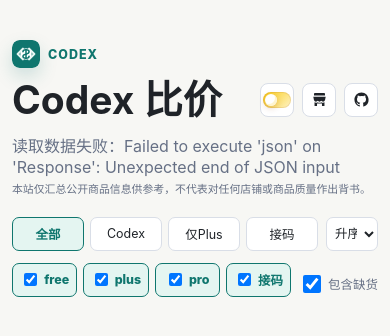
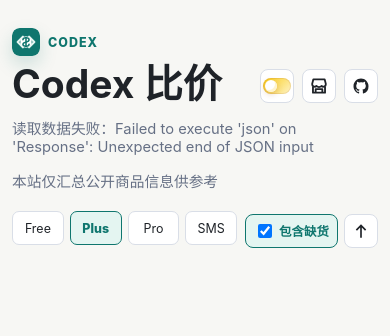
Before and after one commit to GHSaiMo/codex-price-compare, a website: page index.html in a window 390 px wide. Drawn offline with Linux system fonts and the light colour scheme.

Commit message:
Polish UI and add MIT license

```diff
--- a/app.js
+++ b/app.js
@@ -2,50 +2,20 @@ const productList = document.querySelector("#productList");
 const summary = document.querySelector("#summary");
 const stats = document.querySelector("#stats");
 const emptyState = document.querySelector("#emptyState");
-const sortSelect = document.querySelector("#sortSelect");
+const sortButton = document.querySelector("#sortButton");
 const includeOutOfStock = document.querySelector("#includeOutOfStock");
 const backToTop = document.querySelector("#backToTop");
-const themeToggle = document.querySelector("#themeToggle");
-const categoryButtons = [...document.querySelectorAll("[data-category]")];
-const subtypeCheckboxes = [...document.querySelectorAll('input[name="subtype"]')];
+const subtypeButtons = [...document.querySelectorAll("[data-subtype]")];
 
 const productsUrl = document.body.dataset.productsUrl || "data/products.json";
 const metaUrl = document.body.dataset.metaUrl || "data/meta.json";
 const DATA_RELOAD_INTERVAL_MS = 60 * 1000;
 const defaultSort = "price-asc";
 const visibleSubtypeValues = ["free", "plus", "pro", "codex_sms"];
-const categorySubtypeMap = {
-  all: visibleSubtypeValues,
-  codex: ["free", "plus", "pro"],
-  plus: ["plus"],
-  sms: ["codex_sms"],
-};
 
 let allProducts = [];
-let currentCategory = "all";
-sortSelect.value = defaultSort;
-
-function storedTheme() {
-  try {
-    return localStorage.getItem("color-theme");
-  } catch {
-    return null;
-  }
-}
-
-function saveTheme(theme) {
-  try {
-    localStorage.setItem("color-theme", theme);
-  } catch {
-    // Theme persistence is a convenience; the switch still works without storage.
-  }
-}
-
-function applyTheme(theme) {
-  document.body.dataset.theme = theme;
-  themeToggle.setAttribute("aria-pressed", String(theme === "dark"));
-  themeToggle.title = theme === "dark" ? "切换为淡色系" : "切换为黑色系";
-}
+let currentSort = defaultSort;
+let currentSubtype = "plus";
 
 function clearElement(element) {
   while (element.firstChild) {
@@ -70,45 +40,34 @@ function sortProducts(items) {
   const price = (item) => (typeof item.price === "number" ? item.price : Number.POSITIVE_INFINITY);
 
   return [...items].sort((a, b) => {
-    const priceDiff = sortSelect.value === "price-desc" ? price(b) - price(a) : price(a) - price(b);
+    const priceDiff = currentSort === "price-desc" ? price(b) - price(a) : price(a) - price(b);
     if (priceDiff !== 0) return priceDiff;
     return (stockRank[a.stockStatus] ?? 1) - (stockRank[b.stockStatus] ?? 1);
   });
 }
 
 function filterProducts() {
-  const selectedSubtypes = new Set(
-    subtypeCheckboxes.filter((checkbox) => checkbox.checked).map((checkbox) => checkbox.value),
-  );
-
   return allProducts.filter((item) => {
     if (!visibleSubtypeValues.includes(item.subtype)) return false;
-    if (!selectedSubtypes.has(item.subtype)) return false;
+    if (item.subtype !== currentSubtype) return false;
     if (!includeOutOfStock.checked && item.stockStatus === "out_of_stock") return false;
     return true;
   });
 }
 
-function setSubtypeSelection(values) {
-  const selected = new Set(values);
-  for (const checkbox of subtypeCheckboxes) {
-    checkbox.checked = selected.has(checkbox.value);
+function syncSubtypeButtons() {
+  for (const button of subtypeButtons) {
+    const isActive = button.dataset.subtype === currentSubtype;
+    button.classList.toggle("is-active", isActive);
+    button.setAttribute("aria-pressed", String(isActive));
   }
 }
 
-function hasExactSubtypeSelection(values) {
-  const selected = subtypeCheckboxes.filter((checkbox) => checkbox.checked).map((checkbox) => checkbox.value);
-  return selected.length === values.length && values.every((value) => selected.includes(value));
-}
-
-function syncActiveCategory() {
-  const selected = subtypeCheckboxes.filter((checkbox) => checkbox.checked).map((checkbox) => checkbox.value).sort();
-  const activeCategory = Object.entries(categorySubtypeMap).find(([, values]) => {
-    return values.length === selected.length && values.every((value) => selected.includes(value));
-  })?.[0];
-
-  currentCategory = activeCategory || "custom";
-  categoryButtons.forEach((button) => button.classList.toggle("is-active", button.dataset.category === currentCategory));
+function syncSortButton() {
+  const isDesc = currentSort === "price-desc";
+  sortButton.classList.toggle("is-desc", isDesc);
+  sortButton.setAttribute("aria-label", isDesc ? "价格降序" : "价格升序");
+  sortButton.title = isDesc ? "价格降序" : "价格升序";
 }
 
 function createProductCard(item) {
@@ -186,29 +145,23 @@ async function loadData() {
   }
 }
 
-for (const button of categoryButtons) {
+for (const button of subtypeButtons) {
   button.addEventListener("click", () => {
-    const categoryValues = categorySubtypeMap[button.dataset.category] || visibleSubtypeValues;
-    if (hasExactSubtypeSelection(categoryValues)) {
-      setSubtypeSelection([]);
-    } else {
-      setSubtypeSelection(categoryValues);
-    }
-    syncActiveCategory();
+    currentSubtype = button.dataset.subtype;
+    syncSubtypeButtons();
     render({ animate: true });
   });
 }
 
-for (const control of [...subtypeCheckboxes, sortSelect, includeOutOfStock]) {
-  control.addEventListener("input", () => {
-    syncActiveCategory();
-    render({ animate: true });
-  });
-  control.addEventListener("change", () => {
-    syncActiveCategory();
-    render({ animate: true });
-  });
-}
+sortButton.addEventListener("click", () => {
+  currentSort = currentSort === "price-asc" ? "price-desc" : "price-asc";
+  syncSortButton();
+  render({ animate: true });
+});
+
+includeOutOfStock.addEventListener("change", () => {
+  render({ animate: true });
+});
 
 function syncBackToTop() {
   backToTop.classList.toggle("is-visible", window.scrollY > 360);
@@ -220,14 +173,8 @@ backToTop.addEventListener("click", () => {
 
 window.addEventListener("scroll", syncBackToTop, { passive: true });
 
-themeToggle.addEventListener("click", () => {
-  const nextTheme = document.body.dataset.theme === "dark" ? "light" : "dark";
-  applyTheme(nextTheme);
-  saveTheme(nextTheme);
-});
-
-applyTheme(storedTheme() === "dark" ? "dark" : "light");
-syncActiveCategory();
+syncSubtypeButtons();
+syncSortButton();
 syncBackToTop();
 loadData();
 setInterval(loadData, DATA_RELOAD_INTERVAL_MS);
--- a/index.html
+++ b/index.html
@@ -30,7 +30,7 @@
                   </button>
                   <a class="toolbar-link icon-button source-icon-link" href="sources.html" aria-label="店铺列表" title="店铺列表">
                     <svg aria-hidden="true" viewBox="0 0 24 24" focusable="false">
-                      <path d="M4.25 4A1.25 1.25 0 0 1 5.5 2.75h13A1.25 1.25 0 0 1 19.75 4v2.25H4.25V4Zm-1 4.25h17.5l-.92 4.58A3.05 3.05 0 0 1 16.95 15a3.2 3.2 0 0 1-2.45-1.14A3.2 3.2 0 0 1 12 15a3.2 3.2 0 0 1-2.5-1.14A3.2 3.2 0 0 1 7.05 15a3.05 3.05 0 0 1-2.88-2.17l-.92-4.58ZM5 15.95c.6.34 1.3.55 2.05.55.91 0 1.76-.29 2.45-.79.7.5 1.55.79 2.5.79.95 0 1.8-.29 2.5-.79.69.5 1.54.79 2.45.79.75 0 1.45-.21 2.05-.55V21H5v-5.05Zm3.5 1.55V21h7v-3.5h-7Z"></path>
+                      <path d="M3.75 9.75 5.25 4h13.5l1.5 5.75M4.75 13.25V20h14.5v-6.75M8 20v-4.25h8V20M3.75 9.75a3.15 3.15 0 0 0 5.3 2.25 3.85 3.85 0 0 0 5.9 0 3.15 3.15 0 0 0 5.3-2.25" fill="none" stroke="currentColor" stroke-linecap="round" stroke-linejoin="round" stroke-width="2.2"></path>
                     </svg>
                     <span class="sr-only">店铺列表</span>
                   </a>
@@ -44,47 +44,21 @@
               </div>
             </div>
           </div>
-          <p class="summary" id="summary">正在读取商品数据...</p>
-          <p class="disclaimer">本站仅汇总公开商品信息供参考，不代表对任何店铺或商品质量作出背书。</p>
+          <p class="summary meta-line">
+            <span id="summary">正在读取商品数据...</span>
+            <span>本站仅汇总公开商品信息供参考</span>
+          </p>
         </div>
       </header>
 
       <section class="toolbar" aria-label="商品筛选">
         <div class="content-column filter-panel">
-          <div class="toolbar-row toolbar-row-primary">
-            <div class="segment" role="tablist" aria-label="一级分类">
-              <button class="segment-button is-active" type="button" data-category="all">全部</button>
-              <button class="segment-button" type="button" data-category="codex">Codex</button>
-              <button class="segment-button" type="button" data-category="plus">仅Plus</button>
-              <button class="segment-button" type="button" data-category="sms">接码</button>
-            </div>
-            <label class="field sort-field">
-              <span class="sr-only">排序</span>
-              <select id="sortSelect">
-                <option value="price-asc">升序</option>
-                <option value="price-desc">降序</option>
-              </select>
-            </label>
-          </div>
-
-          <div class="toolbar-row toolbar-row-secondary">
-            <fieldset class="subtype-group">
-              <label class="checkbox-pill">
-                <input id="subtype-free" type="checkbox" name="subtype" value="free" checked>
-                <span>free</span>
-              </label>
-              <label class="checkbox-pill">
-                <input id="subtype-plus" type="checkbox" name="subtype" value="plus" checked>
-                <span>plus</span>
-              </label>
-              <label class="checkbox-pill">
-                <input id="subtype-pro" type="checkbox" name="subtype" value="pro" checked>
-                <span>pro</span>
-              </label>
-              <label class="checkbox-pill">
-                <input id="subtype-sms" type="checkbox" name="subtype" value="codex_sms" checked>
-                <span>接码</span>
-              </label>
+          <div class="toolbar-row toolbar-row-filters">
+            <fieldset class="subtype-group" aria-label="商品类型">
+              <button class="subtype-button" type="button" data-subtype="free" aria-pressed="false">Free</button>
+              <button class="subtype-button is-active" type="button" data-subtype="plus" aria-pressed="true">Plus</button>
+              <button class="subtype-button" type="button" data-subtype="pro" aria-pressed="false">Pro</button>
+              <button class="subtype-button" type="button" data-subtype="codex_sms" aria-pressed="false">SMS</button>
             </fieldset>
 
             <div class="filter-actions">
@@ -93,6 +67,11 @@
                   <input id="includeOutOfStock" type="checkbox" checked>
                   <span>包含缺货</span>
                 </label>
+                <button class="sort-button icon-button" id="sortButton" type="button" aria-label="价格升序" title="价格升序">
+                  <svg aria-hidden="true" viewBox="0 0 24 24" focusable="false">
+                    <path d="M12 4 5.75 10.25l1.42 1.42L11 7.83V20h2V7.83l3.83 3.84 1.42-1.42L12 4Z"></path>
+                  </svg>
+                </button>
               </div>
             </div>
           </div>
@@ -110,6 +89,7 @@
       </svg>
     </button>
 
+    <script src="theme.js"></script>
     <script src="app.js"></script>
   </body>
 </html>
--- a/package.json
+++ b/package.json
@@ -2,6 +2,7 @@
   "name": "codex-price-compare",
   "version": "1.0.0",
   "private": true,
+  "license": "MIT",
   "type": "module",
   "scripts": {
     "start": "node server.mjs",
--- a/styles.css
+++ b/styles.css
@@ -47,11 +47,11 @@ body {
 .page-shell {
   width: min(1180px, calc(100% - 32px));
   margin: 0 auto;
-  padding: 56px 0 80px;
+  padding: 36px 0 80px;
 }
 
 .page-header {
-  padding: 24px 0 34px;
+  padding: 12px 0 18px;
 }
 
 .content-column {
@@ -85,7 +85,7 @@ body {
   display: inline-flex;
   gap: 8px;
   align-items: center;
-  margin: 0 0 8px;
+  margin: 0 0 4px;
 }
 
 .brand-logo {
@@ -105,7 +105,7 @@ h1 {
 .title-row {
   display: flex;
   gap: 10px;
-  align-items: center;
+  align-items: flex-start;
   width: 100%;
 }
 
@@ -114,6 +114,7 @@ h1 {
   flex-shrink: 0;
   gap: 8px;
   align-items: center;
+  padding-top: 16px;
   margin-left: auto;
 }
 
@@ -141,50 +142,49 @@ h1 {
 
 .summary {
   max-width: 42rem;
-  margin: 18px 0 0;
+  margin: 12px 0 0;
   color: var(--muted);
+}
+
+.meta-line {
+  display: flex;
+  max-width: none;
+  flex-wrap: wrap;
+  gap: 14px;
+  align-items: center;
+  font-size: 0.92rem;
 }
 
 .disclaimer {
   max-width: 42rem;
-  margin: 10px 0 0;
+  margin: 6px 0 0;
   color: var(--muted);
   font-size: 0.88rem;
   line-height: 1.7;
 }
 
 .toolbar {
-  margin: 10px 0 24px;
+  margin: 8px 0 18px;
 }
 
 .filter-panel {
   display: grid;
-  gap: 12px;
-}
-
-.segment {
-  display: flex;
-  flex-wrap: wrap;
   gap: 8px;
 }
 
-.segment-button,
-select,
+.subtype-button,
 input {
-  min-height: 42px;
+  min-height: 40px;
   border: 1px solid var(--line);
   border-radius: 8px;
   background: var(--panel);
   color: var(--text);
   font: inherit;
-}
-
-.segment-button {
   padding: 0 16px;
   cursor: pointer;
 }
 
-.segment-button.is-active {
+.subtype-button.is-active {
   border-color: var(--accent);
   background: var(--accent-soft);
   color: var(--accent);
@@ -193,13 +193,13 @@ input {
 
 .toolbar-row {
   display: flex;
-  gap: 12px;
+  gap: 10px;
   align-items: center;
   justify-content: space-between;
 }
 
-.toolbar-row-secondary {
-  align-items: flex-start;
+.toolbar-row-filters {
+  align-items: center;
 }
 
 .toolbar-link {
@@ -233,6 +233,7 @@ input {
 .theme-toggle {
   display: inline-flex;
   width: 42px;
+  height: 42px;
   min-height: 42px;
   align-items: center;
   justify-content: center;
@@ -243,6 +244,22 @@ input {
   cursor: pointer;
 }
 
+.sort-button {
+  flex: 0 0 42px;
+  padding: 0;
+}
+
+.sort-button svg {
+  width: 20px;
+  height: 20px;
+  fill: currentColor;
+  transition: transform 0.16s ease;
+}
+
+.sort-button.is-desc svg {
+  transform: rotate(180deg);
+}
+
 .icon-button:hover,
 .theme-toggle:hover {
   border-color: var(--accent);
@@ -250,9 +267,15 @@ input {
 }
 
 .theme-toggle-track {
+  --theme-toggle-track-width: 36px;
+  --theme-toggle-track-height: 20px;
+  --theme-toggle-thumb-size: 14px;
+  --theme-toggle-pad: 3px;
+
   position: relative;
-  width: 36px;
-  height: 20px;
+  display: block;
+  width: var(--theme-toggle-track-width);
+  height: var(--theme-toggle-track-height);
   border-radius: 999px;
   background: linear-gradient(135deg, #facc15, #fef3c7);
   box-shadow: inset 0 0 0 1px rgba(146, 64, 14, 0.12);
@@ -263,10 +286,10 @@ input {
 
 .theme-toggle-thumb {
   position: absolute;
-  top: 3px;
-  left: 3px;
-  width: 14px;
-  height: 14px;
+  top: 50%;
+  left: var(--theme-toggle-pad);
+  width: var(--theme-toggle-thumb-size);
+  height: var(--theme-toggle-thumb-size);
   border-radius: 999px;
   background: #ffffff;
   box-shadow:
@@ -276,6 +299,7 @@ input {
     background 0.18s ease,
     box-shadow 0.18s ease,
     transform 0.18s ease;
+  transform: translateY(-50%);
 }
 
 [data-theme="dark"] .theme-toggle-track {
@@ -285,10 +309,11 @@ input {
 
 [data-theme="dark"] .theme-toggle-thumb {
   background: #dbeafe;
-  box-shadow:
-    -4px 0 0 -1px #334155 inset,
-    0 2px 7px rgba(0, 0, 0, 0.34);
-  transform: translateX(16px);
+  box-shadow: 0 2px 7px rgba(0, 0, 0, 0.34);
+  transform: translate(
+    calc(var(--theme-toggle-track-width) - var(--theme-toggle-thumb-size) - (var(--theme-toggle-pad) * 2) - 8px),
+    -50%
+  );
 }
 
 .github-link {
@@ -313,8 +338,8 @@ input {
 }
 
 .github-link svg {
-  width: 20px;
-  height: 20px;
+  width: 22px;
+  height: 22px;
   fill: currentColor;
 }
 
@@ -324,15 +349,19 @@ input {
 }
 
 .toolbar-link svg {
-  width: 20px;
-  height: 20px;
-  fill: currentColor;
+  width: 24px;
+  height: 24px;
+}
+
+.source-icon-link svg {
+  width: 26px;
+  height: 26px;
 }
 
 .filters {
   display: flex;
   flex-wrap: wrap;
-  gap: 12px;
+  gap: 10px;
   align-items: center;
   justify-content: flex-end;
 }
@@ -343,38 +372,13 @@ input {
 
 .subtype-group {
   display: flex;
-  min-height: 42px;
+  min-height: 40px;
   flex-wrap: wrap;
   gap: 8px;
   align-items: center;
   margin: 0;
   padding: 0;
   border: 0;
-}
-
-.checkbox-pill {
-  display: inline-flex;
-  min-height: 42px;
-  align-items: center;
-  gap: 6px;
-  padding: 0 12px;
-  border: 1px solid var(--line);
-  border-radius: 8px;
-  background: var(--panel);
-  color: var(--muted);
-  cursor: pointer;
-}
-
-.checkbox-pill:has(input:checked) {
-  border-color: var(--accent);
-  background: var(--accent-soft);
-  color: var(--accent);
-  font-weight: 800;
-}
-
-.checkbox-pill input {
-  width: 16px;
-  min-height: 16px;
 }
 
 .field {
@@ -397,16 +401,32 @@ input {
 
 .toggle {
   display: flex;
-  min-height: 42px;
+  height: 40px;
+  min-height: 40px;
   align-items: center;
   gap: 8px;
+  padding: 0 12px;
+  border: 1px solid var(--line);
+  border-radius: 8px;
+  background: var(--panel);
   color: var(--muted);
+  cursor: pointer;
   white-space: nowrap;
+}
+
+.toggle:has(input:checked) {
+  border-color: var(--accent);
+  background: var(--accent-soft);
+  color: var(--accent);
+  font-weight: 800;
 }
 
 .toggle input {
   width: 18px;
-  min-height: 18px;
+  height: 18px;
+  min-height: 0;
+  padding: 0;
+  flex: 0 0 auto;
 }
 
 .stats,
@@ -778,6 +798,11 @@ input {
 
   .title-row {
     flex-wrap: nowrap;
+    align-items: flex-end;
+  }
+
+  .header-tools {
+    padding-top: 0;
   }
 
   h1 {
@@ -804,6 +829,7 @@ input {
   .theme-toggle,
   .toolbar-link {
     width: 34px;
+    height: 34px;
     min-height: 34px;
     padding: 0;
   }
@@ -814,20 +840,21 @@ input {
     height: 17px;
   }
 
-  .theme-toggle-track {
-    width: 28px;
-    height: 16px;
+  .github-link svg {
+    width: 18px;
+    height: 18px;
   }
 
-  .theme-toggle-thumb {
-    top: 2px;
-    left: 2px;
-    width: 12px;
-    height: 12px;
+  .source-icon-link svg {
+    width: 20px;
+    height: 20px;
   }
 
-  [data-theme="dark"] .theme-toggle-thumb {
-    transform: translateX(12px);
+  .theme-toggle-track {
+    --theme-toggle-track-width: 28px;
+    --theme-toggle-track-height: 16px;
+    --theme-toggle-thumb-size: 12px;
+    --theme-toggle-pad: 2px;
   }
 
   .header-actions {
@@ -849,40 +876,22 @@ input {
     gap: 8px;
   }
 
-  .toolbar-row-primary {
+  .toolbar-row-filters {
     grid-template-columns: minmax(0, 1fr) auto;
     align-items: center;
   }
 
-  .toolbar-row-secondary {
-    grid-template-columns: minmax(0, 1fr) auto;
-    align-items: center;
-  }
-
-  .segment,
   .subtype-group,
   .filters {
     flex-wrap: nowrap;
     gap: 6px;
   }
 
-  .segment {
-    min-width: 0;
-  }
-
-  .segment-button,
-  .checkbox-pill,
-  select,
+  .subtype-button,
   input {
     min-height: 34px;
     border-radius: 7px;
     font-size: 0.78rem;
-  }
-
-  .segment-button {
-    flex: 1 1 0;
-    min-width: 0;
-    padding: 0 8px;
   }
 
   .toolbar-tools {
@@ -894,17 +903,10 @@ input {
     min-width: 0;
   }
 
-  .checkbox-pill {
+  .subtype-button {
     flex: 1 1 0;
     min-width: 0;
-    justify-content: center;
-    gap: 4px;
     padding: 0 6px;
-  }
-
-  .checkbox-pill input {
-    width: 13px;
-    min-height: 13px;
   }
 
   .filter-actions {
@@ -920,19 +922,22 @@ input {
     flex-shrink: 0;
   }
 
-  .sort-field {
-    width: 52px;
-  }
-
-  .field select {
-    padding: 0 4px;
+  .toggle {
+    height: 34px;
+    min-height: 34px;
+    gap: 4px;
+    padding: 0 8px;
     font-size: 0.78rem;
   }
 
-  .toggle {
-    min-height: 34px;
-    gap: 4px;
-    font-size: 0.78rem;
+  .toggle input {
+    width: 14px;
+    height: 14px;
+    min-height: 0;
+  }
+
+  .sort-button {
+    flex-basis: 34px;
   }
 
   .source-link-card {
```
Also changed, not shown: data/rules.json (+8 -0 lines), sources.html (+1 -0 lines), src/cleaning.mjs (+11 -0 lines), tests/site.test.mjs (+33 -19 lines), theme.js (added, +36 -0 lines), README.md, 1 other file.
